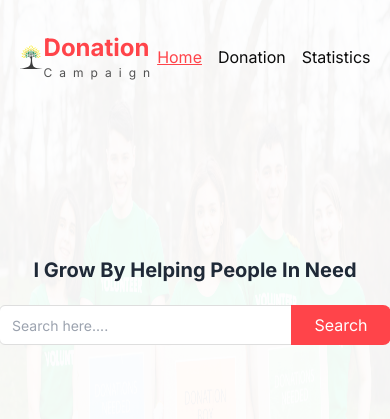
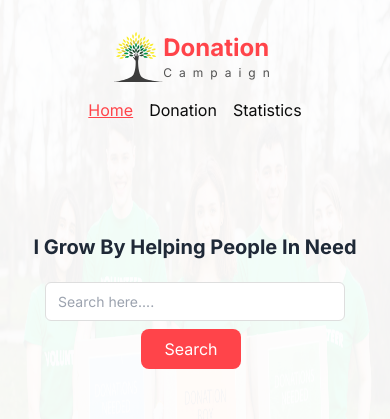
Before and after one commit to mdabarik/donation-campaign-react-app, a React (Vite) app: page / in a window 390 px wide. Shown: the top 419 px of the page. Built offline with nearby package versions, Linux system fonts and the light colour scheme.

Commit message:
mobile screen issue fixed

```diff
--- a/src/components/Banner/Banner.jsx
+++ b/src/components/Banner/Banner.jsx
@@ -8,7 +8,7 @@ const Banner = ({handleFormSubmit}) => {
         handleFormSubmit(e, myRef);
     }
     return (
-        <div className='h-[500px]'>
+        <div className='h-[500px] container'>
             <img className='absolute top-0 left-0 z-10 w-full h-[600px]' src="donation.jpg" />
             <div className='banner-overlay bg-[#FFFFFFF2] w-full h-[600px] absolute top-0 left-0 z-20'>
                 <div className='flex flex-col items-center justify-center h-[600px]'>
@@ -17,9 +17,9 @@ const Banner = ({handleFormSubmit}) => {
 
                         <form
                             onSubmit={handleSubmit}
-                            className='flex '>
-                            <input ref={myRef} className='rounded-md w-[300px] bg-white text-[#0B0B0B66] text-[14px] outline-none border-[1px] border-[#DEDEDE] py-2 px-3' type="text" placeholder='Search here....' />
-                            <input className='bg-[#FF444A] w-[100px] text-white text-[16px] py-2 px-3 rounded-r-lg ml-[-8px] border-[#FF444A]' type="submit" value="Search" />
+                            className='flex flex-col md:flex-row justify-center items-center'>
+                            <input ref={myRef} className='rounded-md min-w-[300px] bg-white text-[#0B0B0B66] text-[14px] outline-none border-[1px] border-[#DEDEDE] py-2 px-3' type="text" placeholder='Search here....' />
+                            <input className='bg-[#FF444A] fluid min-w-[100px] text-white text-[16px] py-2 px-3 rounded-lg md:rounded-l-none md:rounded-r-lg mt-2 md:mt-0 ml-[-8px] border-[#FF444A]' type="submit" value="Search" />
                         </form>
 
                     </div>
--- a/src/components/DonationCard/DonationCard.jsx
+++ b/src/components/DonationCard/DonationCard.jsx
@@ -2,9 +2,9 @@ import { Link } from 'react-router-dom';
 
 const DonationCard = ({ card }) => {
     return (
-        <div className='flex border  rounded-lg'>
-            <div className='w-[80%]'>
-                <img style={{objectFit:'cover'}} className='h-full w-[100%]' src={card.picture} />
+        <div className='flex flex-col md:flex-row border rounded-lg'>
+            <div className='w-[100%] md:w-[80%]'>
+                <img style={{objectFit:'cover'}} className='h-full w-full' src={card.picture} />
             </div>
             <div className='flex w-[100%] flex-col items-start justify-center px-6 py-8' style={{ backgroundColor: card.color_card_bg }}>
                 <h3 className='px-3 py-1 rounded-lg' style={{ backgroundColor: card.color_cat_bg }}>{card.category}</h3>
--- a/src/components/Header/Header.jsx
+++ b/src/components/Header/Header.jsx
@@ -3,7 +3,7 @@ import NavBar from "../NavBar/NavBar";
 
 const Header = () => {
     return (
-        <div className="flex justify-between items-center my-8 relative z-30">
+        <div className="flex flex-col md:flex-row justify-between items-center my-8 relative z-30 gap-y-4 md:gap-y-0">
             <Logo></Logo>
             <NavBar></NavBar>
         </div>
--- a/src/layout/MainLayout.jsx
+++ b/src/layout/MainLayout.jsx
@@ -12,3 +12,5 @@ const MainLayout = () => {
 };
 
 export default MainLayout;
+
+// w-[90%] md:w-[100vw]]
```
